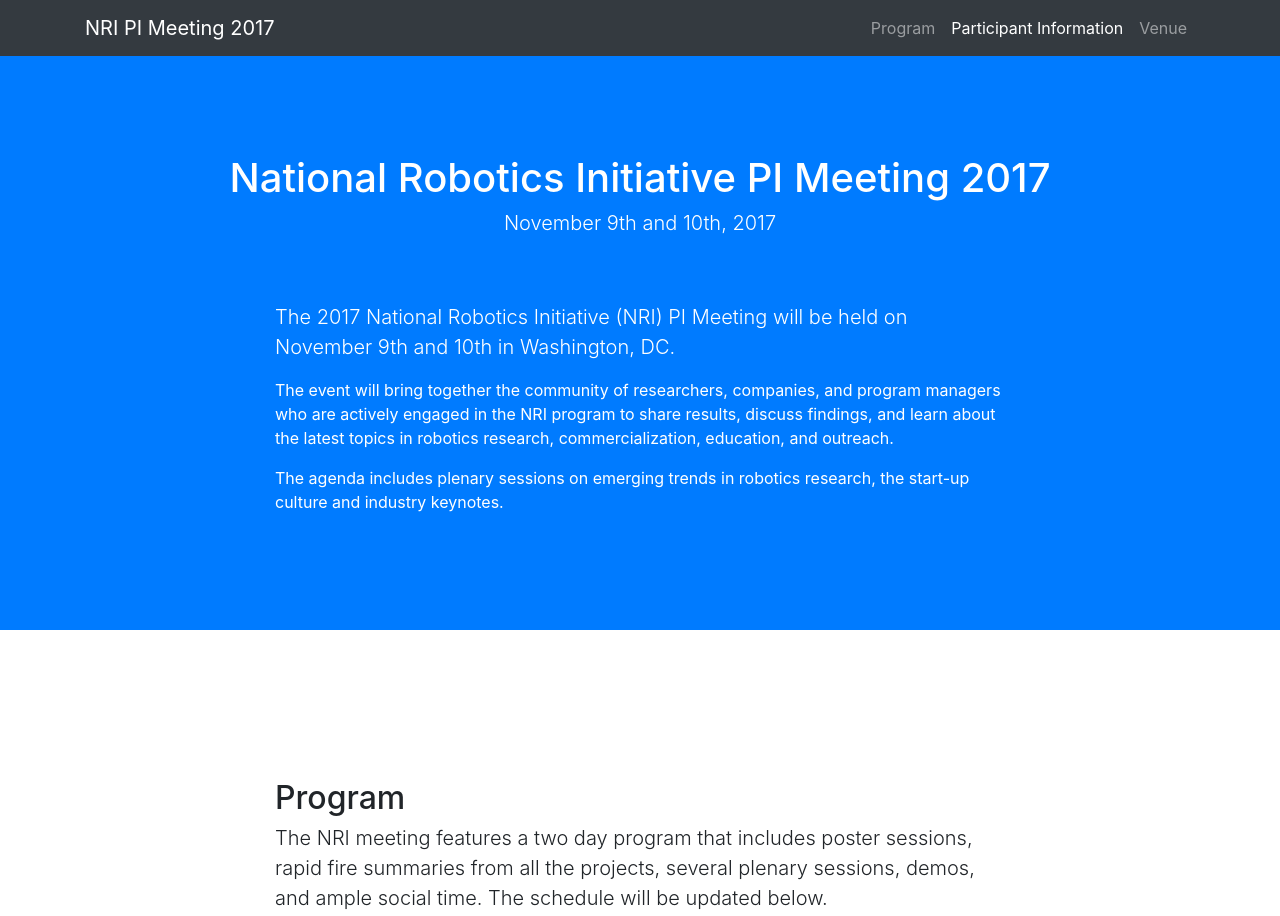
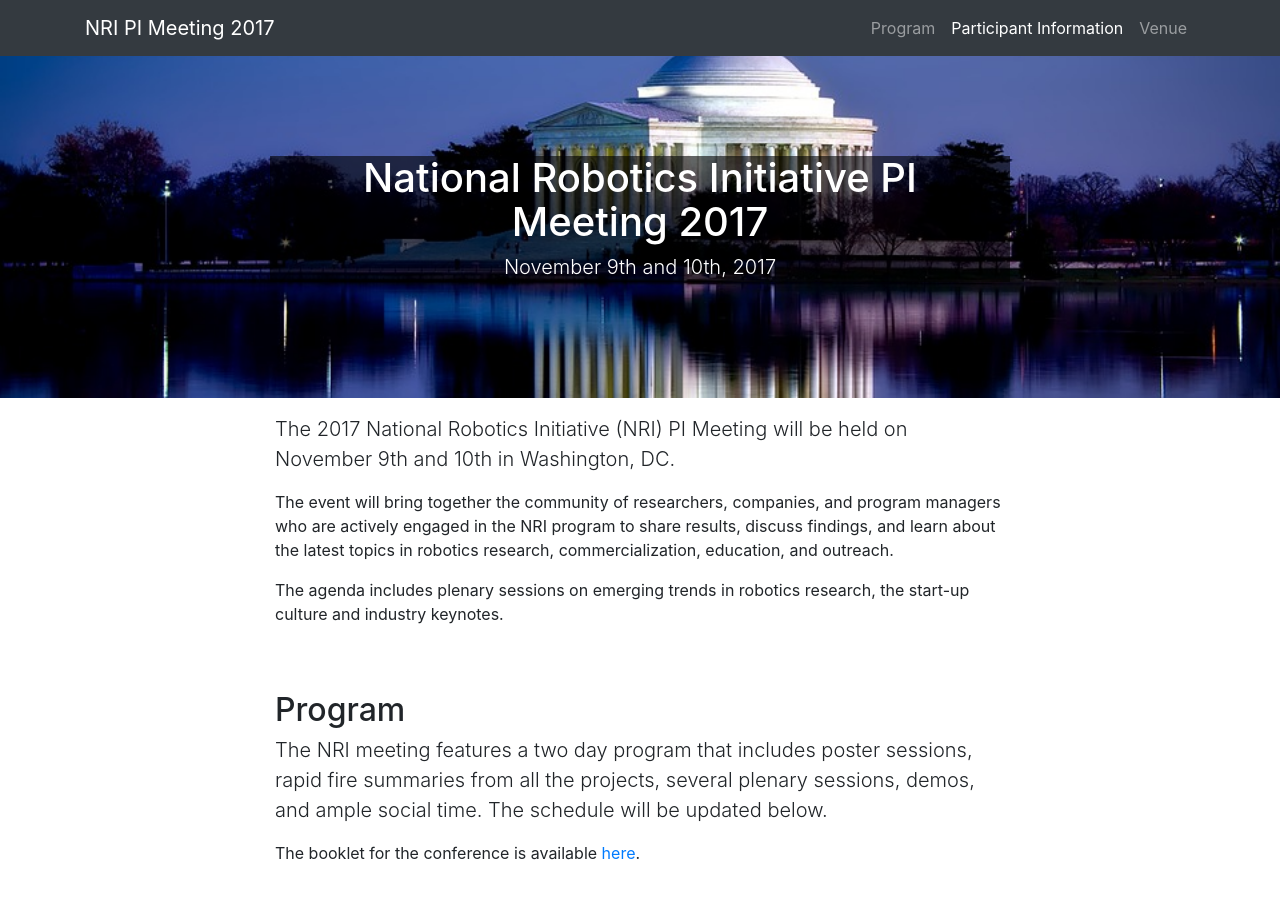
Before and after one commit to arii/nri, a website with bundled scripts: page index.html in a window 1280 px wide. Shown: the top 916 px of the page. Built offline with nearby package versions, Linux system fonts and the light colour scheme.

Commit message:
initial draft complete

```diff
--- a/css/scrolling-nav.css
+++ b/css/scrolling-nav.css
@@ -8,6 +8,14 @@
   padding: 154px 0 100px;
 }
 
+body,
+html {
+      width: 100%;
+        height: 100%; }
+
+        body {
+            font-family: 'Merriweather', 'Helvetica Neue', Arial, sans-serif; }
+
 @media (min-width: 992px) {
   header {
     padding: 156px 0 100px;
@@ -15,5 +23,22 @@
 }
 
 section {
-  padding: 150px 0;
+  padding: 50px 0;
 }
+
+.site-heading{
+  font-weight:1000;
+  color:#FFFFFF;
+  opacity:1.0;
+  background-color:rgba(0,0,0,.6);
+}
+.overlay {
+    top: 0;
+    left: 0;
+    background-image: url('../bg.jpg');
+    background-repeat:no-repeat;
+    background-height:100%;
+    background-position:center;
+    background-color:#013c8c;
+    background-size:cover;
+}
--- a/index.html
+++ b/index.html
@@ -43,15 +43,18 @@
       </div>
     </nav>
 
-    <header class="bg-primary text-white">
-      <div class="container text-center">
-        <h1>National Robotics Initiative PI Meeting 2017</h1>
-        <p class="lead">November 9th and 10th, 2017</p>
+    <header class="text-white overlay ">
+        <div class="container">
+            <div class="col-lg-8 mx-auto text-center site-heading">
+                <h1>National Robotics Initiative PI Meeting 2017</h1>
+                <p class="lead">November 9th and 10th, 2017</p>
+            </div>
       </div>
+    </header>
 
       <div class="container">
         <div class="row">
-          <div class="col-lg-8 mx-auto mt-5">
+          <div class="col-lg-8 mx-auto mt-3">
             <p class="lead"> The 2017 National Robotics Initiative (NRI) PI Meeting will be held on November 9th and 10th in Washington, DC.</p>
             <p> The event will bring together the community of researchers, companies, and program managers who are actively engaged in the NRI program to share results, discuss findings, and learn about the latest topics in robotics research, commercialization, education, and outreach.</p>
             <p> The agenda includes plenary sessions on emerging trends in robotics research, the start-up culture and industry keynotes.</p>
@@ -59,7 +62,6 @@
           </div>
         </div>
       </div>
-    </header>
 
 
     <section id="agenda">
```
Also changed, not shown: bg.jpg (added), vendor/bootstrap/css/bootstrap.css.
